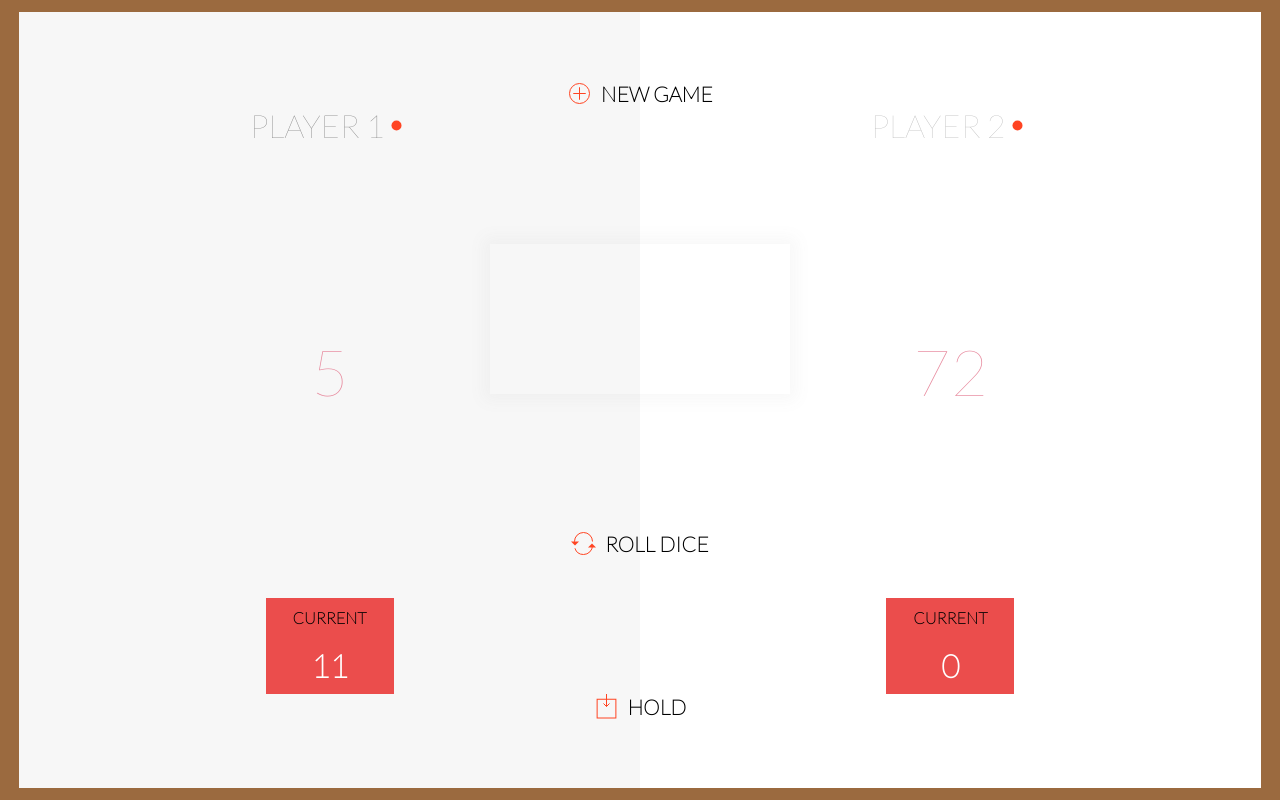
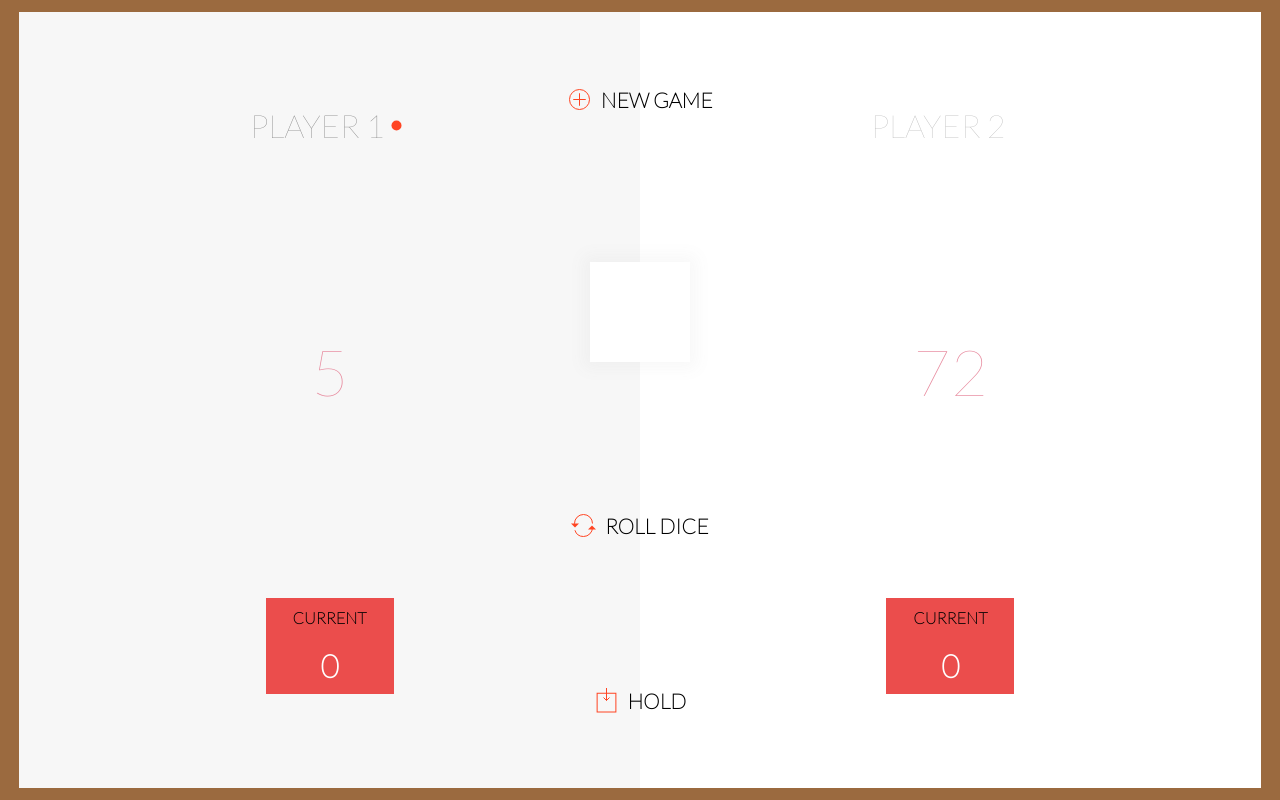
Before and after one commit to TWR-RWT/Dice, a website: page Dice_Game/index.html in a window 1280 px wide. Both pictures are taken after a click on the element "HOLD". Drawn offline with Linux system fonts and the light colour scheme.

Commit message:
Fonction reset_dice, retour à 0 du round après chaque hold

```diff
--- a/Dice_Game/script/main.js
+++ b/Dice_Game/script/main.js
@@ -18,7 +18,10 @@ class player {
 
         this.hold = function () { //Intégrer le lancé de dès au score total
             this.score+=this.round;
+            this.round=0;
+            document.getElementById(id_player_round).innerText = this.round;
             document.getElementById(id_player_score).innerText = this.score;
+            reset_Dice()
         }
     }
 }
@@ -26,8 +29,6 @@ class player {
 class game {
     constructor(joueur1, joueur2) {
         this.firstPlayer = joueur1;
-        //console.log(this.firstPlayer)
-        //console.log(this.firstPlayer.active)
         this.secondPlayer = joueur2;
 
     }
@@ -61,18 +62,6 @@ class game {
 let player1 = new player (0, 5, true, 'total1', 'scoreLancé1')
 let player2 = new player (0, 5, false, 'total2', 'scoreLancé2')
 let currentGame = new game (player1, player2)
-//console.log(currentGame)
-//console.log(currentGame.firstPlayer)
-//console.log(currentGame.firstPlayer.active)
-
-/*
-console.log('score:' + player1.score)
-console.log('round: ' + player1.round)
-player1.change_round()
-console.log('round: ' + player1.round)
-player1.hold()
-console.log('score:' + player1.score)
-*/
 
 //bouton pour lancer les dès
 let button_rollDice= document.getElementById('rollDice');
@@ -122,16 +111,20 @@ function change_Dice(){
 
 
 
-//Dice//
-/*
-const canvas = document.getElementById('dice');
-var ctx = canvas.getContext('2d');
-canvas.width=100;
-canvas.height=100;
-ctx.fillStyle = 'white';
-ctx.fillRect(0,0,canvas.width,canvas.height);
-*/
-//Dice_6()
+
+
+
+//Canvas Dice
+reset_Dice()
+function reset_Dice() {
+    let canvas = document.getElementById('dice');
+    let ctx = canvas.getContext('2d');
+    ctx.clearRect(0, 0, canvas.width, canvas.height);
+    canvas.width=100;
+    canvas.height=100;
+    ctx.fillStyle = 'white';
+    ctx.fillRect(0,0,canvas.width,canvas.height);
+}
 
 function Dice_1(ctx, canvas) {
     ctx.beginPath();
@@ -351,12 +344,3 @@ const canvas_hold = document.getElementById('canvas_hold');
     contex_hold.lineTo(canvas_hold.width/2+3,canvas_hold.height/2-3);
     contex_hold.stroke();
     contex_hold.closePath();
-
-/*
-console.log('score:' + player1.score)
-console.log('round: ' + player1.round)
-player1.change_round()
-console.log('round: ' + player1.round)
-player1.hold()
-console.log('score:' + player1.score)
-*/
--- a/Dice_Game/styles/main.scss
+++ b/Dice_Game/styles/main.scss
@@ -112,6 +112,10 @@ body{
     flex-direction:row;
 }
 
+#player1Point2 {
+    visibility: hidden;
+}
+
 #player1 {
     background-color: rgb(247,247,247);
 }
```
Also changed, not shown: Dice_Game/index.html (+1 -1 lines), Dice_Game/styles/main.css, 1 other file.
